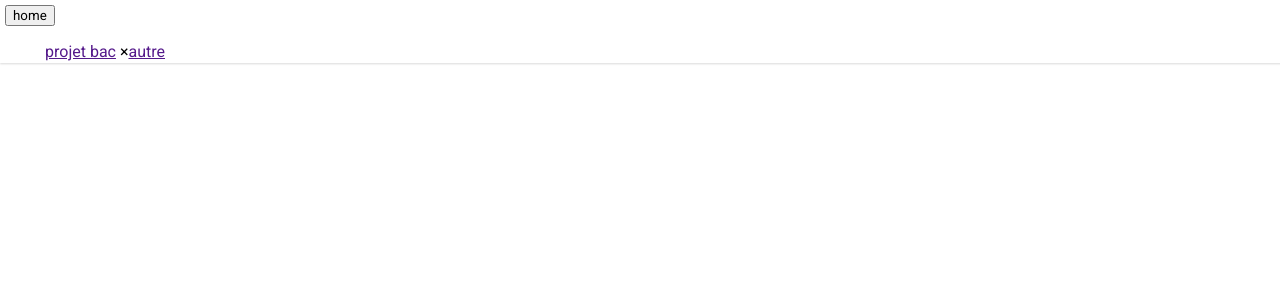
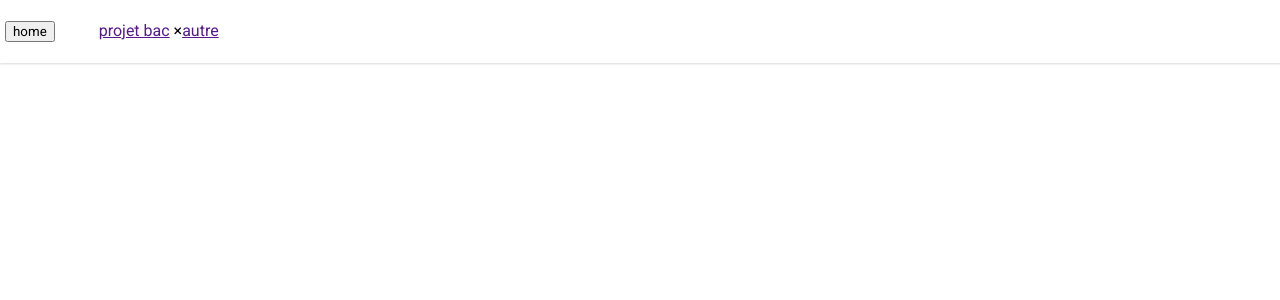
Before and after one commit to SinslayDang/SinslayDang.github.io, a Jekyll site: the page built from index.html, in a window 1280 px wide. Shown: the top 300 px of the page. Built offline with Jekyll 4.4.1, drawn with Linux system fonts in a browser that asks for light colours.

Commit message:
Update main.css

```diff
--- a/css/main.css
+++ b/css/main.css
@@ -15,6 +15,7 @@ nav {
         left: 0px !important;
 }
 
+nav ul,
 nav ul li {
         display: inline-block !important;
 }
```
